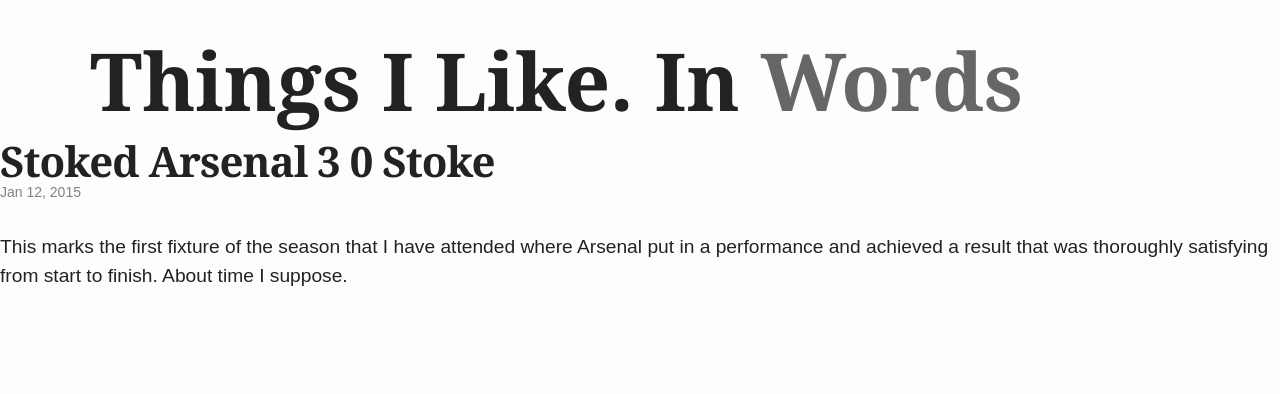
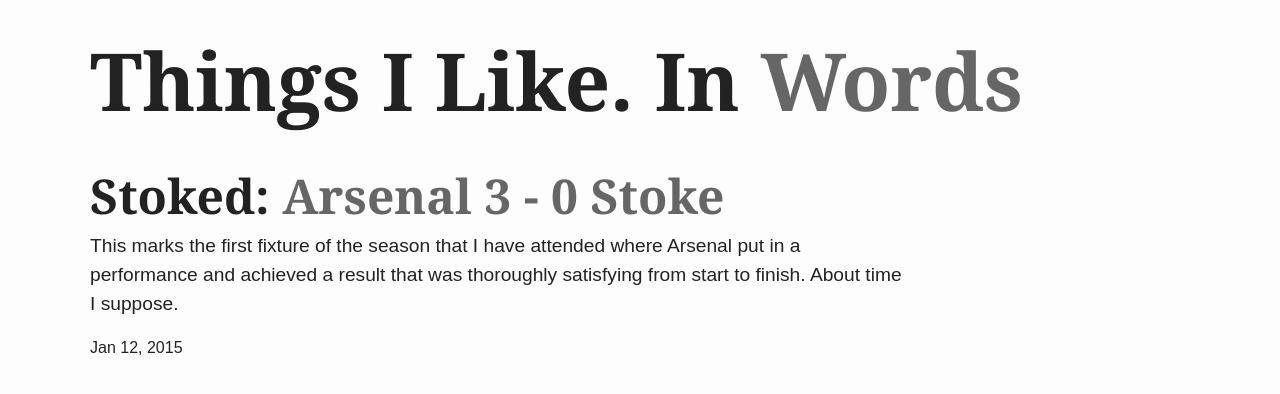
Before and after one commit to levent/thingsilike.in, a Jekyll site: the page built from _posts/2015-01-12-stoked-arsenal-3-0-stoke.markdown, in a window 1280 px wide. Shown: the top 394 px of the page. Built offline with Jekyll 4.4.1, drawn with Linux system fonts in a browser that asks for light colours.

Commit message:
Link back home

```diff
--- a/_includes/header.html
+++ b/_includes/header.html
@@ -1,7 +1,7 @@
 <div class="grid grid-pad">
   <div class="col-1-1">
     <div class="header">
-      <h1>Things I Like. In <span class="punchline">Words</span></h1>
+      <h1><a href="/">Things I Like. In <span class="punchline">Words</span></a></h1>
     </div>
   </div>
 </div>
--- a/_layouts/post.html
+++ b/_layouts/post.html
@@ -1,15 +1,10 @@
 ---
 layout: default
 ---
-<div class="post">
-
-  <header class="post-header">
-    <h1 class="post-title">{{ page.title }}</h1>
-    <p class="post-meta">{{ page.date | date: "%b %-d, %Y" }}{% if page.author %} • {{ page.author }}{% endif %}{% if page.meta %} • {{ page.meta }}{% endif %}</p>
-  </header>
-
-  <article class="post-content">
-    {{ content }}
-  </article>
-
+<div class="grid grid-pad">
+  <div class="col-9-12">
+    <h2>{{ page.pretitle }} <span class="punchline">{{ page.subtitle }}</span></h2>
+    {{page.content }}
+    <p><small>{{ page.date | date: "%b %-d, %Y" }}</small></p>
+  </div>
 </div>
--- a/_sass/_til.scss
+++ b/_sass/_til.scss
@@ -17,20 +17,17 @@
 h3 {
   font-size: 2em;
 }
-a, a:visited {
-  color: #444;
-}
-span.breeze {
-  font-style: italic;
-  color: #0DA4BC;
-}
 p {
   font-size:1.2em;
 }
-.header h2 {
-  font-size: 1em;
-  margin: 0;
-  padding: 0;
+.header {
+  a, a:visited {
+    text-decoration: none;
+    color: #222;
+  }
+  a:hover {
+    color: #0DA4BC;
+  }
 }
 .punchline {
   color: #666;
```
